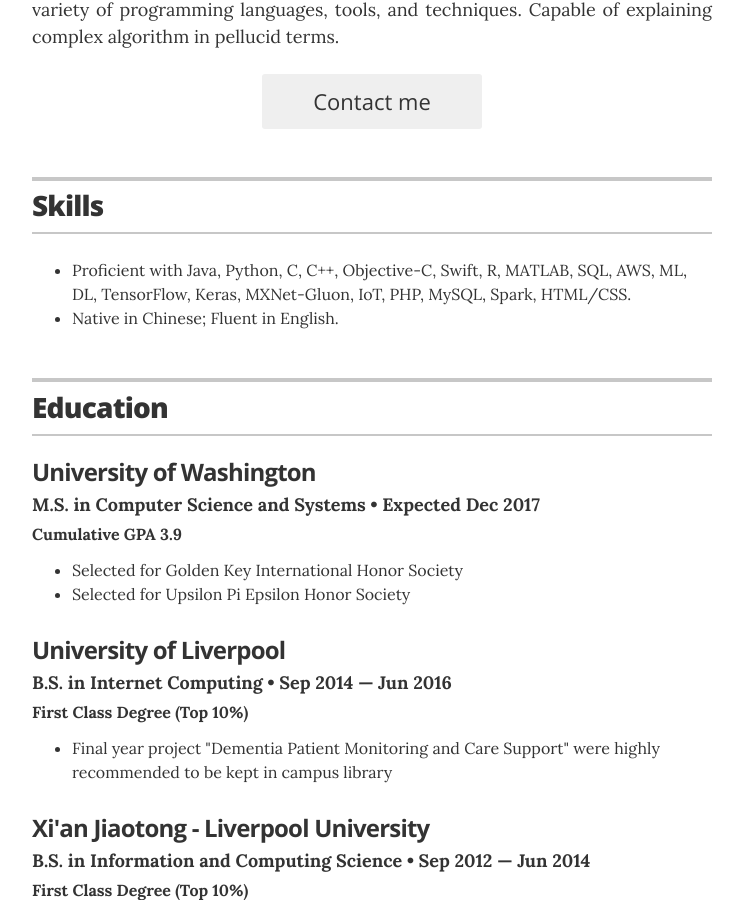
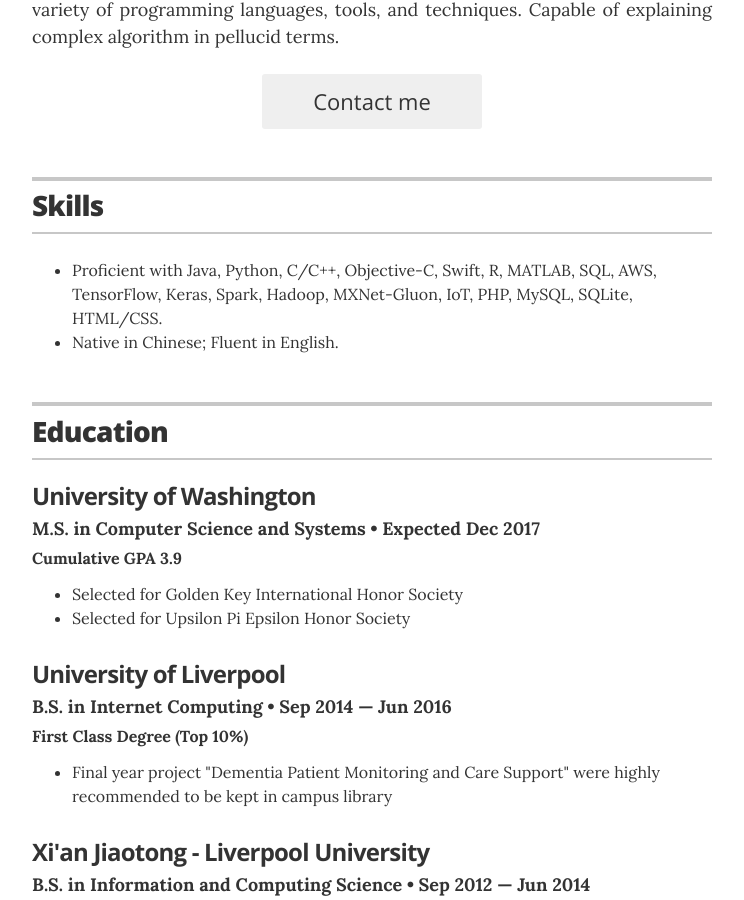
Before and after one commit to Yuyang105/Yuyang105.github.io, a Jekyll site: the page built from index.html, in a window 1280 px wide and 900 px high, scrolled down 371 px. Shown: the whole window, without its empty margins (268-1012 px from the left). Built offline with Jekyll 4.4.1, drawn with Linux system fonts in a browser that asks for light colours.

Commit message:
Update skills.yml

```diff
--- a/_data/skills.yml
+++ b/_data/skills.yml
@@ -1,4 +1,4 @@
 # Skills
 # Tech
 - skill: Programming
-  description: <ul class="resume-item-list"><li>Proficient with Java, Python, C, C++, Objective-C, Swift, R, MATLAB, SQL, AWS, ML, DL, TensorFlow, Keras, MXNet-Gluon, IoT, PHP, MySQL, Spark, HTML/CSS.</li><li>Native in Chinese; Fluent in English.</li></ul>
+  description: <ul class="resume-item-list"><li>Proficient with Java, Python, C/C++, Objective-C, Swift, R, MATLAB, SQL, AWS, TensorFlow, Keras, Spark, Hadoop, MXNet-Gluon, IoT, PHP, MySQL, SQLite, HTML/CSS.</li><li>Native in Chinese; Fluent in English.</li></ul>
```
